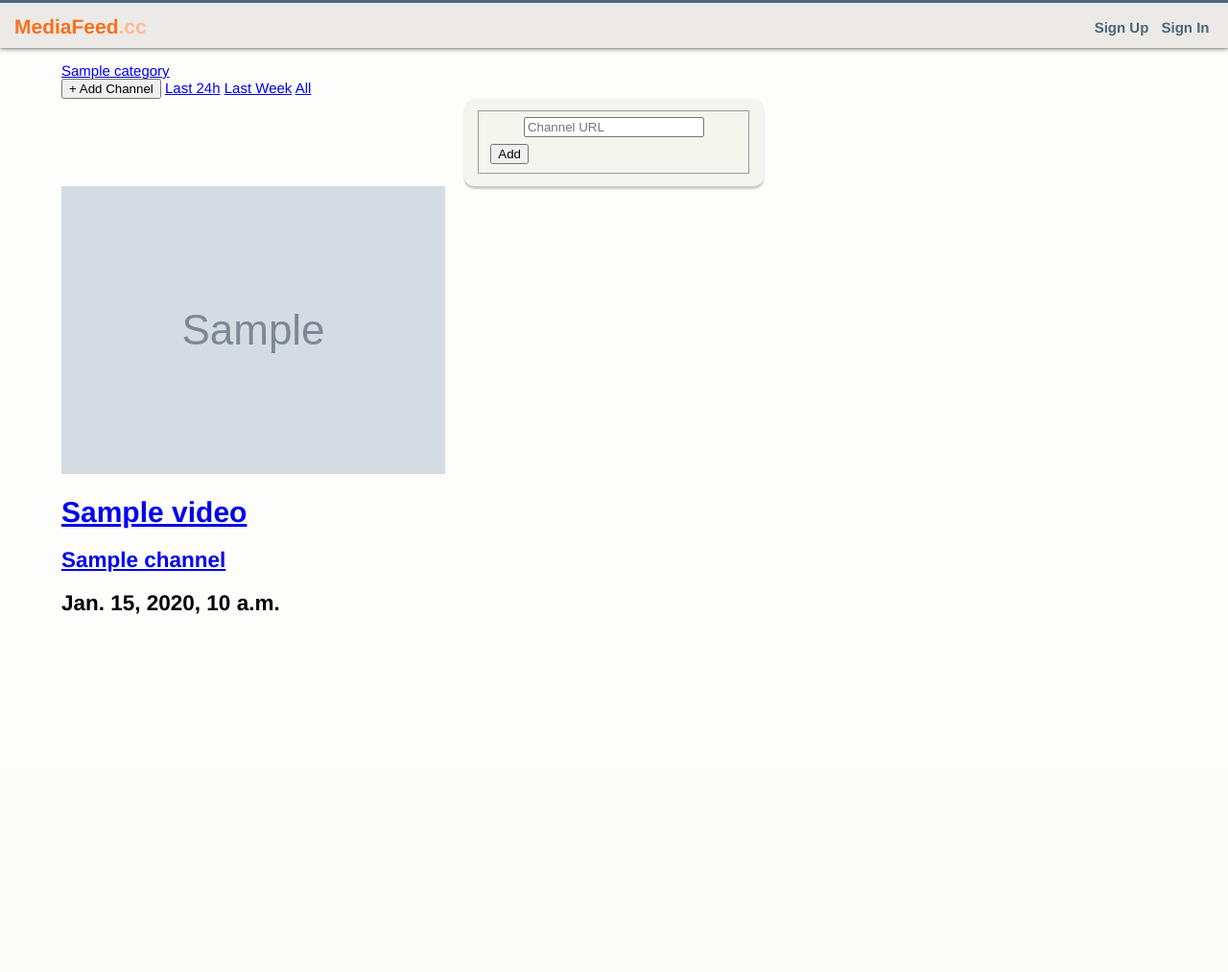
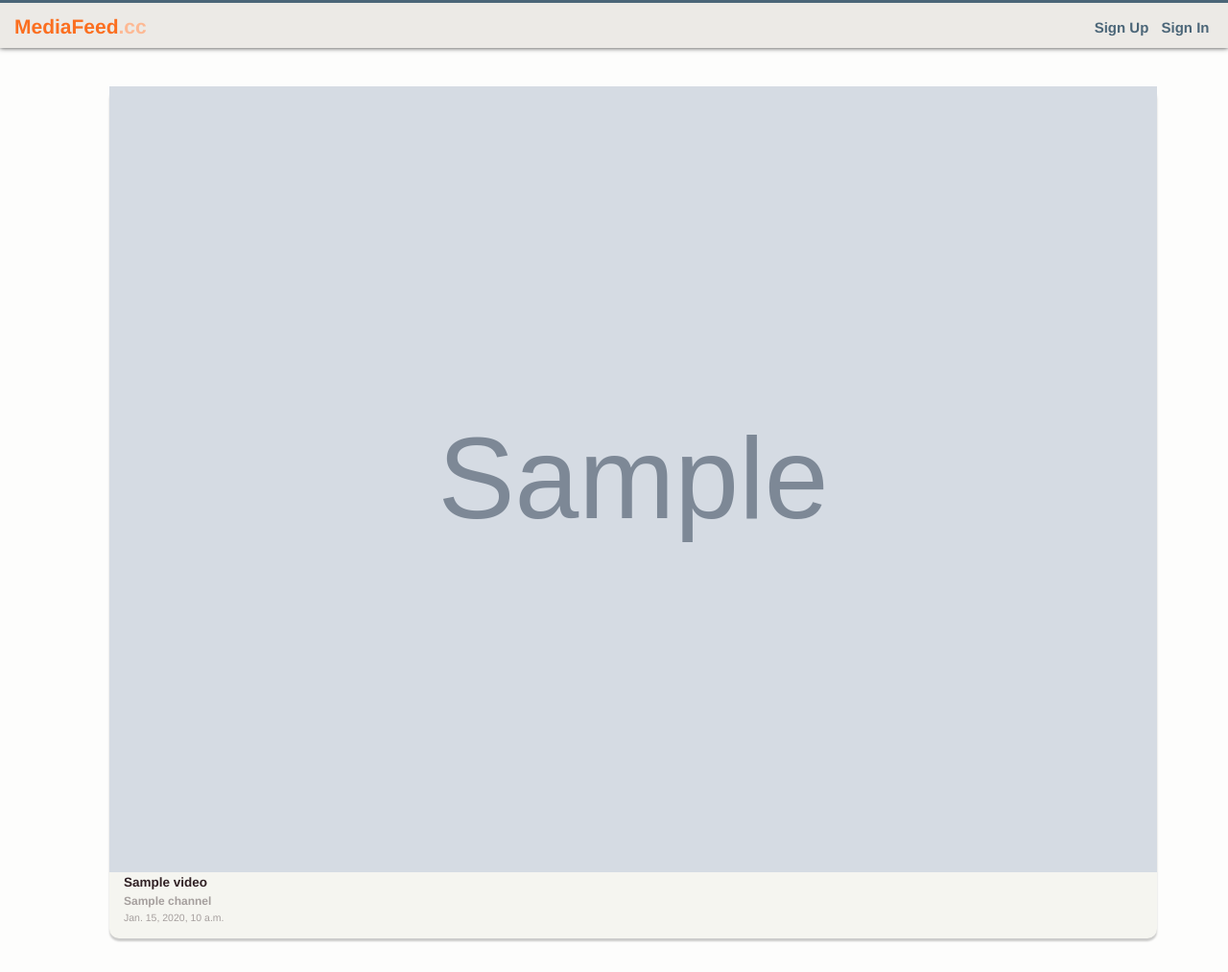
Before and after one commit to rennerocha/mediafeed, a Django app: template mediafeed/channels/templates/category_details.html in a window 1280 px wide. Shown: the whole page at 96% size. Before the commit the page ends 640 px from the top, so only its background shows below. Run offline with Django 3.2, Linux system fonts and the light colour scheme; the template is opened without the code that fills it: most values are stand-ins (such as "Sample title", 1, 10 or a date in 2020); grey boxes marked "Sample" are stand-in pictures; parts of the project's set-up code (start-up, migrations or seed data) failed here and were passed over.

Commit message:
Add styles and update template for video list

```diff
--- a/mediafeed/channels/templates/category_details.html
+++ b/mediafeed/channels/templates/category_details.html
@@ -2,6 +2,24 @@
 
 {% block content %}
 
+<section class="cards" id="cards">
+    <ul>
+    {% for video in videos %}
+        <li class="card">
+            <a href="{{ video.url }}" target="_blank">
+                <img src="{{ video.thumbnail_image }}" alt="{{ video.title }}" />
+            </a>
+            <div class="card-content">
+                <a class="video-title" href="{{ video.url }}" target="_blank">{{ video.title }}</a>
+                <a class="video-channel" href="{{ video.channel.url }}" target="_blank">{{ video.channel.title }}</a>
+                <small class="video-date">{{ video.published_date }}</small>
+            </div>
+        </li>
+    {% endfor %}
+    </ul>
+</section>
+
+{% comment %}
 <nav>
     <div class="nav-categories">
         {% for category in categories %}
@@ -76,6 +94,8 @@
 
 {% endfor %}
 
+{% endcomment %}
+
 {% endblock %}
 
 {% block extra_js %}
--- a/mediafeed/core/static/css/styles.css
+++ b/mediafeed/core/static/css/styles.css
@@ -5,6 +5,14 @@ body {
     font-size: 15px;
     font-family: Helvetica, Arial, sans-serif;
     background-color: #FDFDFC
+}
+
+ol, ul {
+	list-style: none;
+}
+
+a {
+    text-decoration: none;
 }
 
 header {
@@ -35,7 +43,6 @@ main {
 }
 
 .top-header--logo a {
-    text-decoration: none;
     color: #fb6f20;
     font-size: 1.4em;
     font-weight: 900;
@@ -91,8 +98,63 @@ main form input {
     margin-bottom: 0.5em;
 }
 
+.card {
+    border-radius: 10px;
+    box-shadow: 0 3px 2px 0 hsla(0, 0%, 0%, 0.2);
+    margin: 10px;
+}
+
+.cards > ul {
+    display: grid;
+    grid-template-columns: repeat(auto-fit, minmax(200px, 1fr));
+    grid-gap: 2rem;
+}
+
+.cards li {
+    background-color: #f5f5f0;
+}
+
+.card-content {
+    padding: 0 1em 1em 1em;
+}
+
+.card-content a:hover {
+    text-decoration: underline;
+}
+
+.card-content .video-title {
+    display: block;
+    color: #302024;
+    font-size: 0.9em;
+    font-weight: 900;
+}
+
+.card-content .video-channel {
+    display: block;
+    color: #302024;
+    font-weight: 700;
+    font-size: 0.8em;
+    opacity: 0.4;
+    padding-top: 5px;
+}
+
+.card-content .video-date {
+    color: #302024;
+    font-weight: 500;
+    font-size: 0.7em;
+    opacity: 0.4;
+    padding-top: 5px;
+}
+
+img {
+    width: 100%;
+}
+
+
+
 /*
 
+    border-radius: 10px 10px 0 0;
 
 nav {
     margin: 10px;
--- a/mediafeed/core/templates/base.html
+++ b/mediafeed/core/templates/base.html
@@ -30,44 +30,7 @@
         {% block content %}{% endblock %}
     </main>
 
-{% comment %}
-
-    <div class="pure-g">
-        <div class="pure-u-4-24"></div>
-
-        <div class="pure-u-16-24">
-            <div id="menu" class="pure-menu pure-menu-horizontal">
-                <a href="" class="menu-brand pure-menu-heading pure-menu-link">MediaFeed</a>
-
-                <ul class="pure-menu-list">
-                    {% if request.user.is_authenticated %}
-                    <li class="menu-option pure-menu-item">
-                        <a href="" class="pure-menu-link">Log out</a>
-                    </li>
-                    {% else %}
-                    <li class="menu-option pure-menu-item">
-                        <a href="" class="pure-menu-link">Sign in</a>
-                    </li>
-                    <li class="menu-option pure-menu-item">
-                        <a href="" class="pure-menu-link">Sign Up</a>
-                    </li>
-                    {% endif %}
-                </ul>
-            </div>
-
-            <div id="content" class="pure-g">
-                <div class="pure-u-5-5">
-                    {% block content %}
-                    {% endblock %}
-                </div>
-            </div>
-
-        </div>
-
-        <div class="pure-u-4-24"></div>
-    </div>
     {% block extra_js %}{% endblock %}
-{% endcomment %}
 
 </body>
 
```
